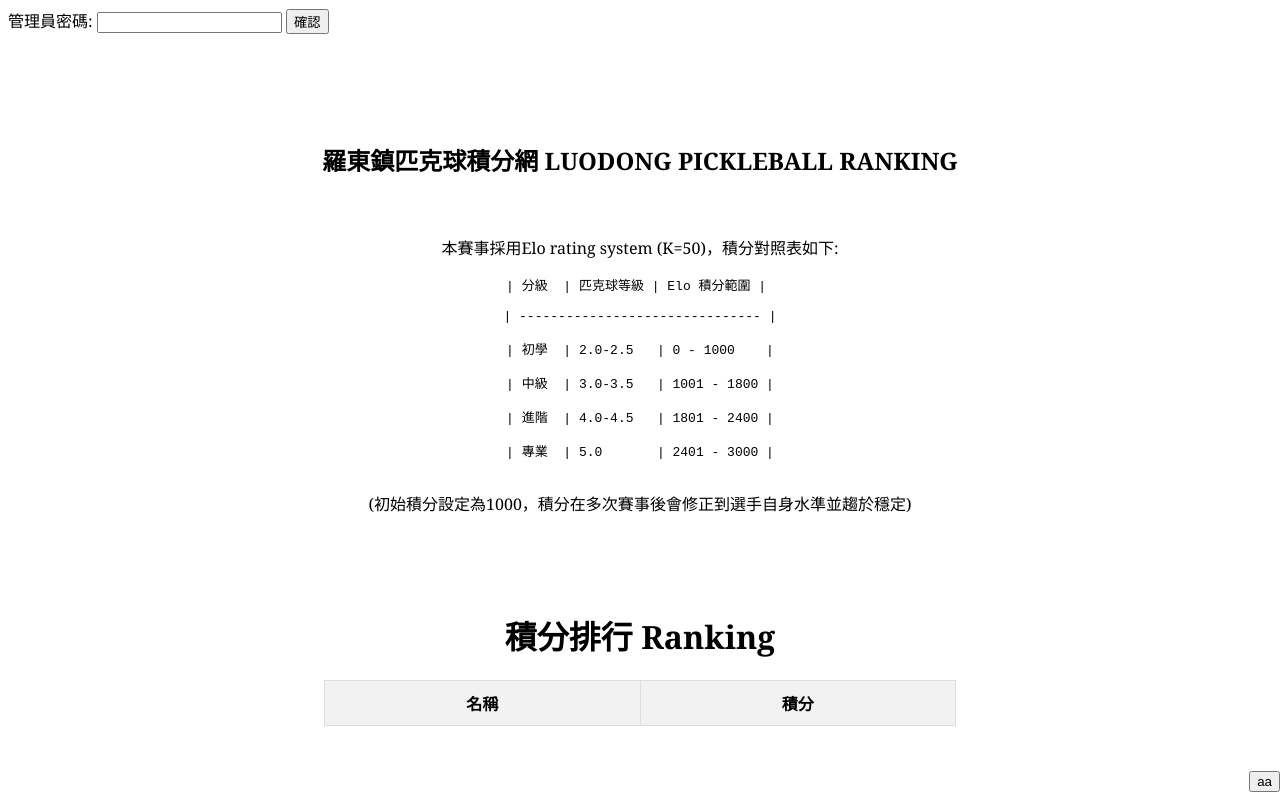
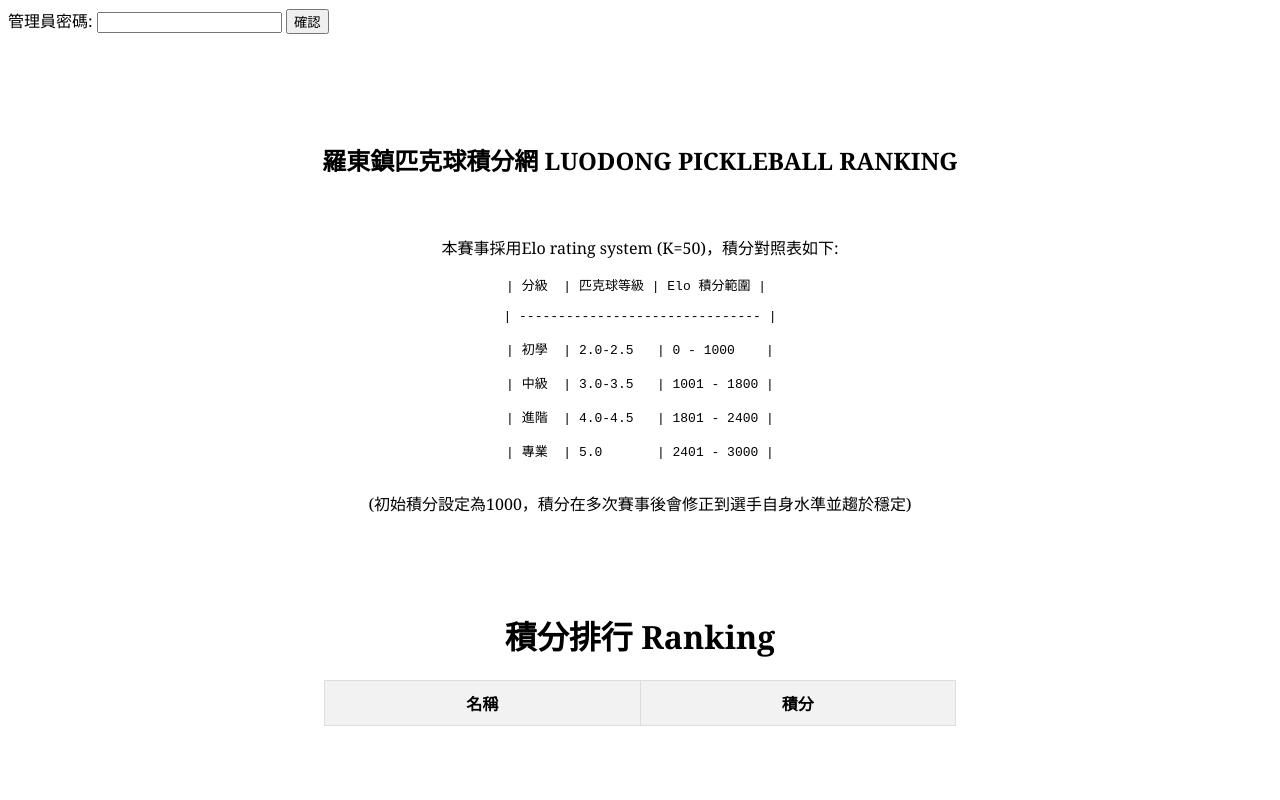
Before and after one commit to b04502057/PRS2, a website: page index.html in a window 1280 px wide. Drawn offline with Linux system fonts and the light colour scheme; no server answers.

Commit message:
Add files via upload

```diff
--- a/index.html
+++ b/index.html
@@ -33,7 +33,7 @@
     管理員密碼:
     <input id="password" type="password">
     <button onclick="login()">確認</button>
-    <button onclick="auth()" style="right: 0%; bottom: 1%; position: absolute; opacity: 1;">aa</button>
+    <button onclick="auth()" style="right: 0%; bottom: 1%; position: absolute; opacity: 0;">aa</button>
 
 
 <br><br><br><br><br>
```
